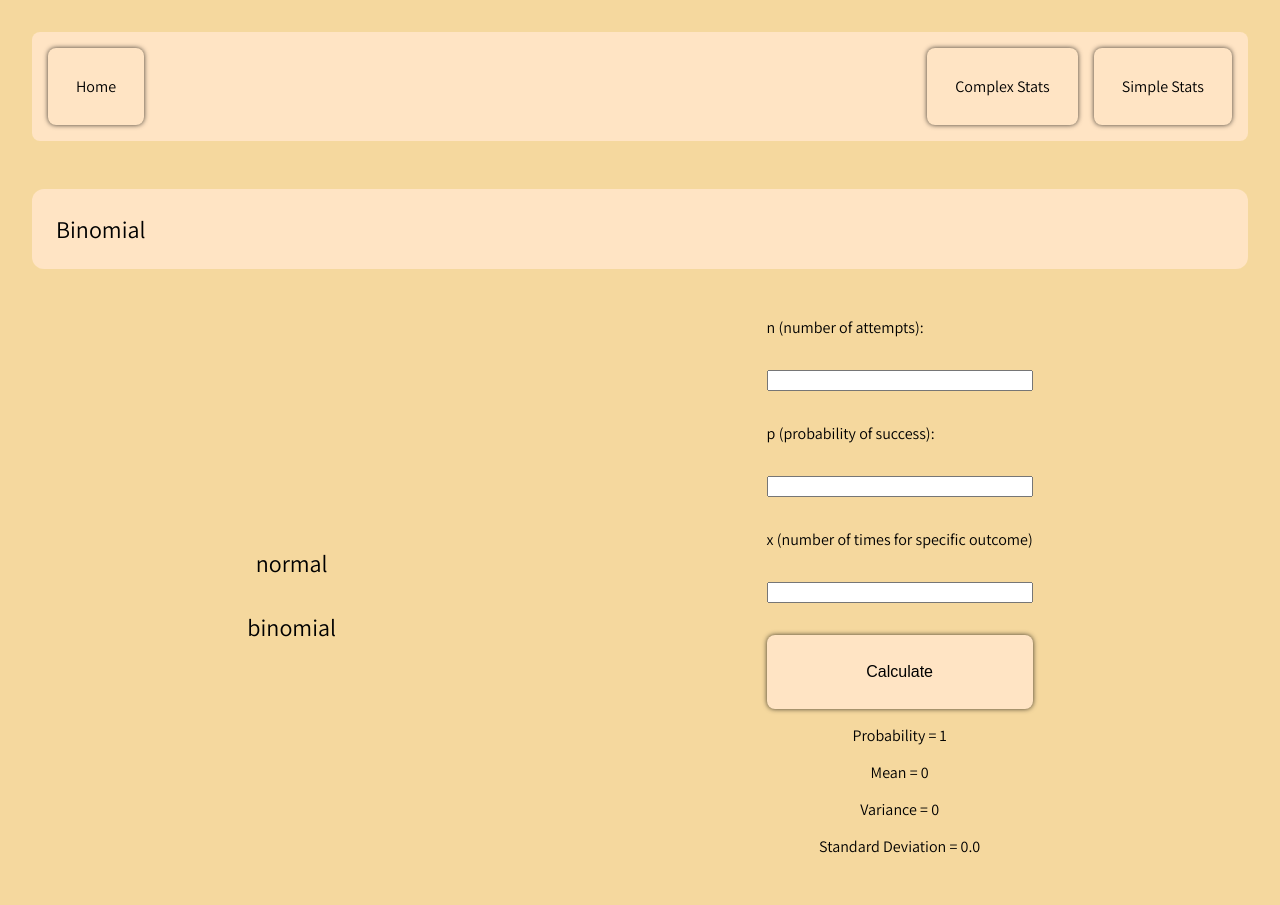
After one commit to TeeEnnEnn/StatisticsHomeworkSite, a Flask app: page /complex/binomial in a window 1280 px wide. The commit adds this page. Run offline with Flask 3, Linux system fonts and the light colour scheme.

Commit message:
Added basic Complex Statistics
* Added Normal and Binomial Distributions
* Added basic Complex statistics page layout
* Added basic styling for complex pages.

```diff
--- a/Stats/__init__.py
+++ b/Stats/__init__.py
@@ -12,9 +12,9 @@ def create_app():
 
 def register_blueprints(app):
     from Stats.main.views import main
-    from Stats.normal.views import normal
+    from Stats.complex.views import complex_stats
     from Stats.simple.views import simple
 
     app.register_blueprint(main, url_prefix="/")
-    app.register_blueprint(normal, url_prefix="/distributions")
+    app.register_blueprint(complex_stats, url_prefix="/")
     app.register_blueprint(simple, url_prefix="/")
--- a/Stats/complex/forms.py
+++ b/Stats/complex/forms.py
@@ -0,0 +1,17 @@
+from flask_wtf import FlaskForm
+from wtforms import SubmitField, DecimalField, IntegerField
+from wtforms.validators import DataRequired
+
+
+class NormalForm(FlaskForm):
+    mean = DecimalField("Mean", validators=[]) # for some reason data required does not recognise 0 as data
+    standard_deviation = DecimalField("Standard Deviation", validators=[DataRequired()])
+    x = DecimalField("x", validators=[DataRequired()])
+    submit = SubmitField("Calculate")
+
+
+class BinomialForm(FlaskForm):
+    n = IntegerField("n (number of attempts): ", validators=[DataRequired()])
+    p = DecimalField("p (probability of success): ", validators=[DataRequired()])
+    x = IntegerField("x (number of times for specific outcome)", validators=[DataRequired()])
+    submit = SubmitField("Calculate")
--- a/Stats/complex/utils.py
+++ b/Stats/complex/utils.py
@@ -0,0 +1,30 @@
+import math as m
+
+from scipy import stats as stats
+
+
+class Distributions:
+    def __init__(self, accuracy: int):
+        self.accuracy = accuracy
+
+    def binomial(self, n: int, p: float, x: int):
+        q = 1 - p
+        probability = round(m.comb(n, x) * p ** x * q ** (n - x), self.accuracy)
+        mean = round(n * p, self.accuracy)
+        variance = round(n * p * q, self.accuracy)
+        standard_deviation = round(m.sqrt(variance), self.accuracy)
+        return probability, mean, variance, standard_deviation
+
+    def normal(self, mean: float, standard_deviation: float, x: float):
+        if standard_deviation == 0:
+            return 0
+
+        mean = float(mean)
+        standard_deviation = float(standard_deviation)
+        x = float(x)
+        # probability = (1 / (standard_deviation * m.sqrt(2 * m.pi))) * (
+        #        m.e ** (-(1 / 2) * ((x - mean) / standard_deviation) ** 2))
+        # return round(probability, self.accuracy)
+
+        probability = stats.norm.cdf(x, mean, standard_deviation)
+        return round(probability, self.accuracy)
--- a/Stats/complex/views.py
+++ b/Stats/complex/views.py
@@ -0,0 +1,42 @@
+from flask import Blueprint, render_template
+
+from Stats.complex.forms import NormalForm, BinomialForm
+from Stats.complex.utils import Distributions
+
+complex_stats = Blueprint("complex", __name__)
+
+functions = ["normal", "binomial"]
+
+
+@complex_stats.route("/complex", methods=["GET", "POST"])
+def home():
+    return render_template("complex_home.html", functions=functions)
+
+
+@complex_stats.route("/complex/normal", methods=["GET", "POST"])
+def normal():
+    form = NormalForm()
+    mean, standard_deviation, x = 0, 0, 0
+    calculator = Distributions(9)
+    if form.validate_on_submit():
+        mean = form.mean.data
+        standard_deviation = form.standard_deviation.data
+        x = form.x.data
+
+    probability = calculator.normal(mean, standard_deviation, x)
+    return render_template("normal.html", functions=functions, form=form, probability=probability)
+
+
+@complex_stats.route("/complex/binomial", methods=["GET", "POST"])
+def binomial():
+    x, n, p = 0, 0, 0
+    form = BinomialForm()
+    calculator = Distributions(9)
+    if form.validate_on_submit():
+        n = form.n.data
+        p = form.p.data
+        x = form.x.data
+
+    probability, mean, variance, standard_deviation = calculator.binomial(n=n, p=p, x=x)
+    return render_template("binomial.html", functions=functions, form=form, probability=probability, mean=mean,
+                           variance=variance, standard_deviation=standard_deviation)
--- a/Stats/main/views.py
+++ b/Stats/main/views.py
@@ -1,9 +1,8 @@
-from flask import Blueprint, render_template, flash, url_for
+from flask import Blueprint, render_template
 
 main = Blueprint("main", __name__)
 
 
 @main.route("/", methods=["GET", "POST"])
 def home():
-    functions = ["normal", "mean", "mode", "median", "variance", "standard deviation", "covariance", "pooled variance", "t-distribution"]
-    return render_template("home.html", functions=functions)
+    return render_template("home.html")
--- a/Stats/simple/views.py
+++ b/Stats/simple/views.py
@@ -44,7 +44,7 @@ def home():
         generate_line_graph(data_set)
         generate_frequency_graph(data_set)
         graph = True
-    except ValueError as error:
+    except ValueError:
         graph = False
 
     return render_template("simple_home.html", data_set=data_set, form=form,
--- a/Stats/static/styles.css
+++ b/Stats/static/styles.css
@@ -257,3 +257,49 @@ input#form-value {
 	margin: 1em;
 	padding: 1em;
 }
+
+
+/* For Complex Statistics */
+
+.complex-flex{
+	display: flex;
+	flex-direction: row;
+	justify-content: space-around;
+	align-items: center;
+}
+
+.function-grid{
+	display: grid;
+	grid-template-columns: 1fr 1fr 1fr 1fr;
+	gap: 4em;
+}
+
+.function-sidebar{
+	display: flex;
+	flex-direction: column;
+	gap: 2em;
+}
+
+.function-text-link{
+	font-size: x-large;
+}
+
+.normal-workspace{
+
+}
+
+.binomial-workspace{
+
+}
+
+.binomial-form {
+    display: flex;
+    flex-direction: column;
+    gap: 2em;
+}
+
+.normal-form {
+    display: flex;
+    flex-direction: column;
+    gap: 2em;
+}
--- a/Stats/templates/base.html
+++ b/Stats/templates/base.html
@@ -31,7 +31,7 @@
     <div class="navbar">
         <a href="{{ url_for('main.home') }}" class="button home-button">Home</a>
         <div class="nav-buttons">
-            <a href="{{ url_for('normal.home') }}" class="button">Complex Stats</a>
+            <a href="{{ url_for('complex.home') }}" class="button">Complex Stats</a>
             <a href="{{ url_for('simple.home') }}" class="button">Simple Stats</a>
         </div>
     </div>
--- /dev/null
+++ b/Stats/templates/binomial.html
@@ -0,0 +1,44 @@
+{% extends "base.html" %}
+
+{% block body %}
+    <div class="container">
+        <div class="page-header">Binomial</div>
+    </div>
+
+    <div class="container">
+        <div class="complex-flex">
+            <div class="function-sidebar">
+                {% for function in functions %}
+                    <a href="/complex/{{ function }}" class="function-text-link">{{ function }}</a>
+                {% endfor %}
+            </div>
+            <div class="binomial-workspace">
+                <form action="{{ url_for('complex.binomial') }}" method="post" class="binomial-form">
+                {{ form.csrf_token }}
+                {{ form.n.label(class="") }}
+                {{ form.n(class="") }}
+
+                {{ form.p.label(class="") }}
+                {{ form.p(class="") }}
+
+                {{ form.x.label(class="") }}
+                {{ form.x(class="") }}
+
+                {% for error in form.errors %}
+                    <span class="error">{{ error }}</span>
+                {% endfor %}
+
+                {{ form.submit(class="button") }}
+            </form>
+            <div class="binomial-results">
+                <p>Probability = {{ probability }}</p>
+                <p>Mean = {{ mean }}</p>
+                <p>Variance = {{ variance }}</p>
+                <p>Standard Deviation = {{ standard_deviation }}</p>
+            </div>
+
+
+            </div>
+        </div>
+    </div>
+{% endblock body %}
```
Also changed, not shown: Stats/normal/forms.py (deleted, +0 -10 lines), Stats/normal/views.py (deleted, +0 -16 lines), Stats/templates/complex_home.html (added, +22 -0 lines), Stats/templates/normal.html (+30 -38 lines), Stats/normal/__init__.py (deleted), Stats/static/frequency_graph.png, Stats/static/line_graph.png.
